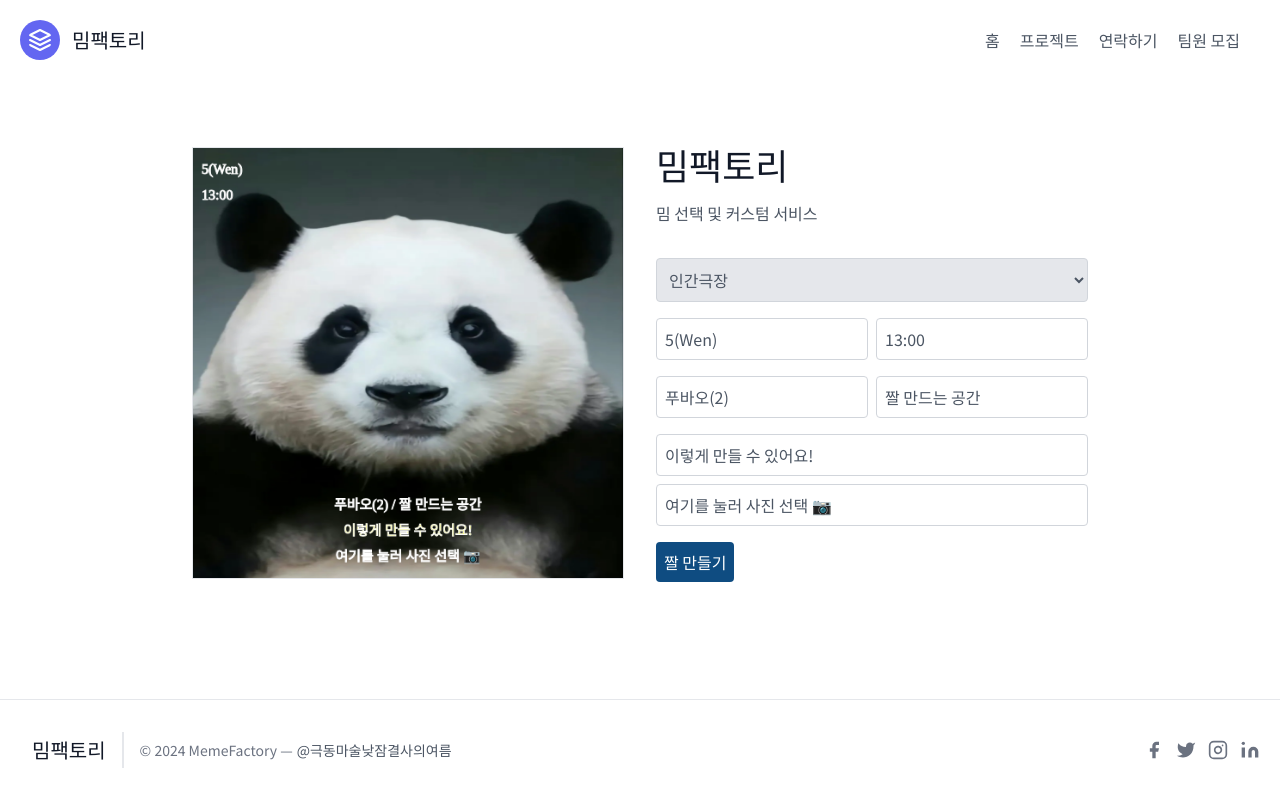
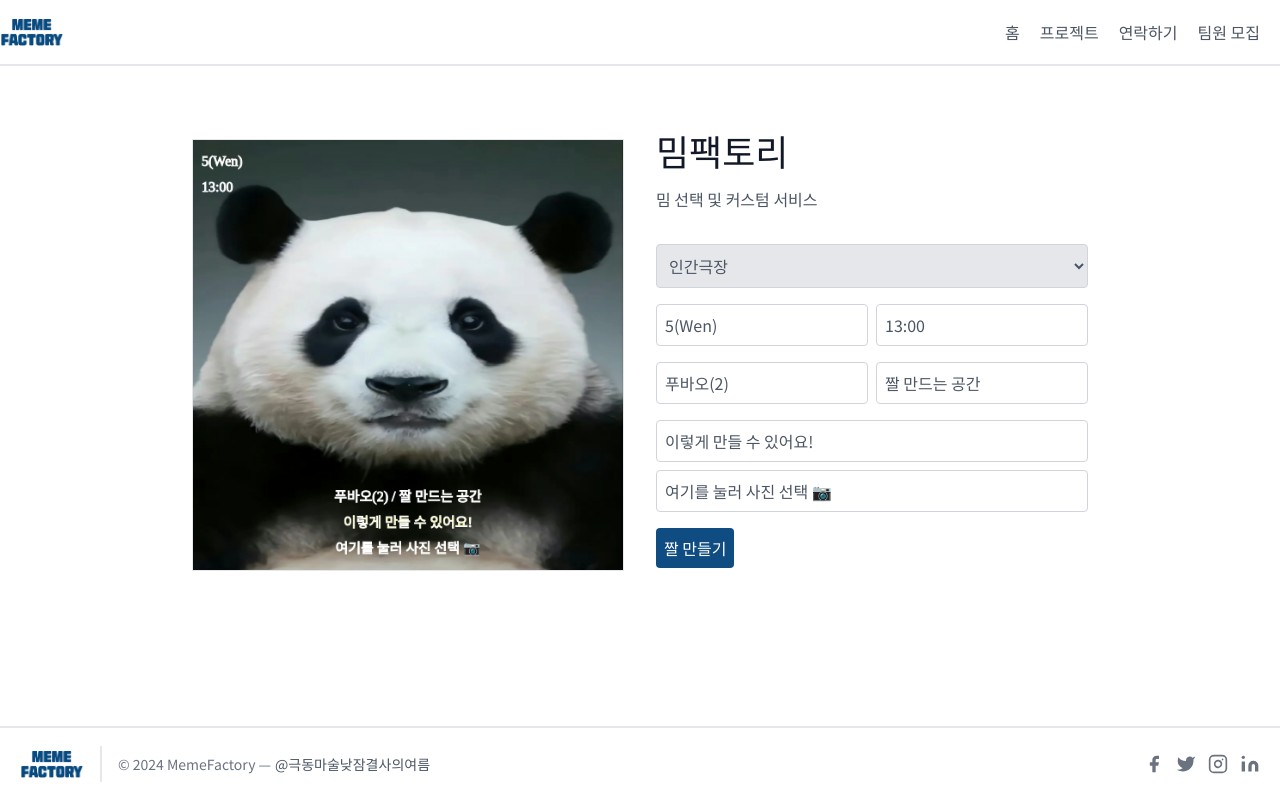
Before and after one commit to meffy2020/MemeFactory, a Next.js app: page / in a window 1280 px wide. Built offline with nearby package versions, Linux system fonts and the light colour scheme.

Commit message:
css 수정 및 최종 완성

```diff
--- a/components/footer.js
+++ b/components/footer.js
@@ -1,15 +1,16 @@
 export default function Footer() {
     return (
       <div>
+        <div className="w-full border-t-2 border-gray-200"></div> {/* 전체 너비 구분선 */}
         <footer className="text-gray-600 body-font">
-          <div className="container px-5 py-8 mx-auto flex items-center sm:flex-row flex-col border-t border-gray-200">
-            <a className="flex title-font font-medium items-center md:justify-start justify-center text-gray-900 hidden sm:block">
-              <span className="ml-3 text-xl">밈팩토리</span>
+          <div className="container px-5 py-1 mx-auto flex items-center sm:flex-row flex-col">
+            <a className="flex title-font font-medium items-center md:justify-start justify-center text-gray-900 mb-0 md:mb-0">
+              <img src="/logo.png" alt="MemeFactory Logo" className="w-16 h-16 object-contain mb-0 md:mb-0 m-0" />
             </a>
-            <p className="text-sm text-gray-500 sm:ml-4 sm:pl-4 sm:border-l-2 sm:border-gray-200 sm:py-2 sm:mt-0 mt-4">
+            <p className="text-sm text-gray-500 sm:ml-4 sm:pl-4 sm:border-l-2 sm:border-gray-200 sm:py-2 sm:mt-0 mt-0">
               © 2024 MemeFactory —
               <a
-                href="https://twitter.com/knyttneve"
+                href="https://twitter.com/"
                 className="text-gray-600 ml-1"
                 rel="noopener noreferrer"
                 target="_blank"
--- a/components/header.js
+++ b/components/header.js
@@ -1,24 +1,29 @@
+import Link from 'next/link';
+
 export default function Header() {
   return (
-        <>
-            <header className="text-gray-600 body-font">
-                <div className="container mx-auto flex flex-wrap p-5 flex-col md:flex-row items-center">
-                    <a className="flex title-font font-medium items-center text-gray-900 mb-4 md:mb-0">
-                        <svg xmlns="http://www.w3.org/2000/svg" fill="none" stroke="currentColor" strokeLinecap="round" strokeLinejoin="round" strokeWidth="2" className="w-10 h-10 text-white p-2 bg-indigo-500 rounded-full" viewBox="0 0 24 24">
-                            <path d="M12 2L2 7l10 5 10-5-10-5zM2 17l10 5 10-5M2 12l10 5 10-5"></path>
-                        </svg>
-                        <span className="ml-3 text-xl">밈팩토리</span>
-                    </a>
+    <header className="text-gray-600 body-font border-b-2 border-gray-200">
+      <div className="container mx-auto flex flex-wrap p-2 md:p-0 flex-col md:flex-row items-center">
+        <Link href="/" legacyBehavior>
+
+            <img src="/logo.png" alt="MemeFactory Logo" className="w-16 h-16 object-contain mb-0 md:mb-0" />
+
+
+        </Link>
         <nav className="md:ml-auto flex flex-wrap items-center text-base justify-center">
+          <Link href="/" legacyBehavior>
             <a className="mr-5 hover:text-gray-900">홈</a>
+          </Link>
           <a className="mr-5 hover:text-gray-900">프로젝트</a>
+          <Link href="https://open.kakao.com/o/s8P7WCvg" legacyBehavior>
             <a className="mr-5 hover:text-gray-900">연락하기</a>
+          </Link>
+          <Link href="https://open.kakao.com/o/s8P7WCvg" legacyBehavior>
           <a className="mr-5 hover:text-gray-900">팀원 모집</a>
+          </Link>
         </nav>
-
 
       </div>
     </header>
-        </>
   );
 }
--- a/pages/index.js
+++ b/pages/index.js
@@ -1,49 +1,52 @@
-"use client";
+"use client"; // 클라이언트 측에서 실행된다는 것을 나타냄
 import React, { useState, useRef, useEffect, useCallback } from 'react';
 import { saveAs } from 'file-saver';
 import Layout from '../components/layout';
 
-const sampleImage = '/test.webp'; // public 폴더 내의 샘플 이미지 경로
+// 샘플 이미지 경로 설정
+const sampleImage = '/test.webp';
 
 const Home = () => {
-  const [image, setImage] = useState(sampleImage);
-  const [date, setDate] = useState('5(Wen)');
-  const [time, setTime] = useState('13:00');
-  const [name, setName] = useState('푸바오(2)');
-  const [job, setJob] = useState('짤 만드는 공간');
-  const [quote1, setQuote1] = useState('이렇게 만들 수 있어요!');
-  const [quote2, setQuote2] = useState('여기를 눌러 사진 선택 📷');
-  const [memeStyle, setMemeStyle] = useState('ingan');
-  const canvasRef = useRef(null);
-  const [isClient, setIsClient] = useState(false);
+  // 상태 변수 설정
+  const [image, setImage] = useState(sampleImage); // 이미지 상태
+  const [date, setDate] = useState('5(Wen)'); // 날짜 상태
+  const [time, setTime] = useState('13:00'); // 시간 상태
+  const [name, setName] = useState('푸바오(2)'); // 이름 상태
+  const [job, setJob] = useState('짤 만드는 공간'); // 직업 상태
+  const [quote1, setQuote1] = useState('이렇게 만들 수 있어요!'); // 첫 번째 대사 상태
+  const [quote2, setQuote2] = useState('여기를 눌러 사진 선택 📷'); // 두 번째 대사 상태
+  const [memeStyle, setMemeStyle] = useState('ingan'); // 밈 스타일 상태
+  const canvasRef = useRef(null); // 캔버스 참조
+  const [isClient, setIsClient] = useState(false); // 클라이언트 측 렌더링 여부
 
   useEffect(() => {
     setIsClient(true); // 컴포넌트가 클라이언트 측에서 마운트된 후에만 렌더링되도록 설정
   }, []);
 
+  // 밈을 그리는 함수
   const drawMeme = useCallback((ctx) => {
     const img = new Image();
     img.src = image;
     img.onload = () => {
-      ctx.drawImage(img, 0, 0, ctx.canvas.width, ctx.canvas.height);
-      ctx.font = 'normal 16px Gowun Batang';
-      ctx.fillStyle = 'white';
-      ctx.strokeStyle = 'White';
-      ctx.lineWidth = 1;
+      ctx.drawImage(img, 0, 0, ctx.canvas.width, ctx.canvas.height); // 이미지를 캔버스에 그리기
+      ctx.font = 'normal 16px Gowun Batang'; // 글꼴 설정
+      ctx.fillStyle = 'white'; // 글자 색상 설정
+      ctx.strokeStyle = 'White'; // 글자 외곽선 색상 설정
+      ctx.lineWidth = 1; // 외곽선 두께 설정
 
-      // Date and Time
+      // 날짜와 시간을 캔버스에 그리기
       ctx.textAlign = 'left';
       ctx.fillText(date, 10, 30);
       ctx.strokeText(date, 10, 30);
       ctx.fillText(time, 10, 60);
       ctx.strokeText(time, 10, 60);
 
-      // Name, Age, Job
+      // 이름과 직업을 캔버스에 그리기
       ctx.textAlign = 'center';
       ctx.fillText(`${name} / ${job}`, ctx.canvas.width / 2, ctx.canvas.height - 80);
       ctx.strokeText(`${name} / ${job}`, ctx.canvas.width / 2, ctx.canvas.height - 80);
 
-      // Quotes
+      // 첫 번째 대사와 두 번째 대사를 캔버스에 그리기
       ctx.fillStyle = 'yellow';
       ctx.fillText(quote1, ctx.canvas.width / 2, ctx.canvas.height - 50);
       ctx.strokeText(quote1, ctx.canvas.width / 2, ctx.canvas.height - 50);
@@ -54,6 +57,7 @@ const Home = () => {
     };
   }, [image, date, time, name, job, quote1, quote2]);
 
+  // 컴포넌트가 렌더링될 때마다 이미지와 상태를 다시 그리기
   useEffect(() => {
     if (image && isClient) {
       const ctx = canvasRef.current.getContext('2d');
@@ -61,6 +65,7 @@ const Home = () => {
     }
   }, [image, date, time, name, job, quote1, quote2, memeStyle, drawMeme, isClient]);
 
+  // 이미지 업로드 핸들러
   const handleImageUpload = (event) => {
     const file = event.target.files?.[0];
     if (file) {
@@ -72,6 +77,7 @@ const Home = () => {
     }
   };
 
+  // 밈 다운로드 핸들러
   const handleDownload = () => {
     const canvas = canvasRef.current;
     canvas.toBlob((blob) => {
@@ -81,7 +87,8 @@ const Home = () => {
     });
   };
 
-  if (!isClient) return null; // 클라이언트 측에서만 렌더링
+  // 클라이언트 측에서만 렌더링
+  if (!isClient) return null;
 
   return (
     <Layout>
@@ -113,9 +120,9 @@ const Home = () => {
                   onChange={(e) => setMemeStyle(e.target.value)}
                   className="bg-gray-200 border border-gray-300 p-2 rounded w-full focus:outline-none focus:ring-2 focus:ring-primary focus:border-transparent"
                 >
-                  <option value="muhan">무한도전</option>
+
                   <option value="ingan">인간극장</option>
-                  <option value="investigation">그것이 알고싶다</option>
+
                 </select>
               </div>
               <div className="flex mb-4 w-full max-w-lg space-x-2">
@@ -166,7 +173,7 @@ const Home = () => {
                   onChange={(e) => setQuote2(e.target.value)}
                 />
               </div>
-              <button className="bg-primary text-white p-2 rounded w-full md:w-auto max-w-lg hover:bg-primary-dark focus:outline-none focus:ring-2 focus:ring-primary focus:ring-opacity-50" onClick={handleDownload}>짤 만들기</button>
+              <button className="bg-primary text-white p-2 rounded w-full md:w-auto mb-3 max-w-lg hover:bg-primary-dark focus:outline-none focus:ring-2 focus:ring-primary focus:ring-opacity-50" onClick={handleDownload}>짤 만들기</button>
             </div>
           </div>
         </div>
```
Also changed, not shown: public/logo.png (added). Lines whose indentation alone changed are shown as unchanged.
